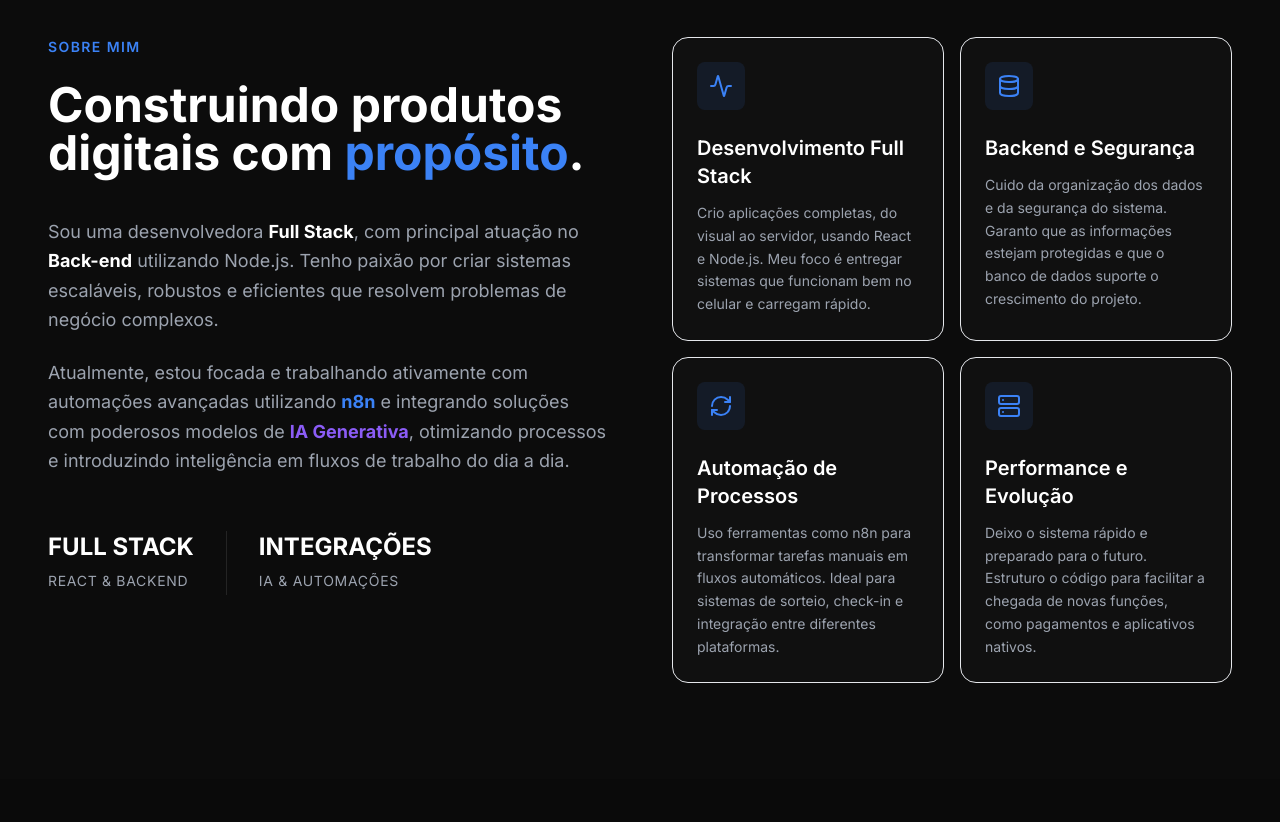
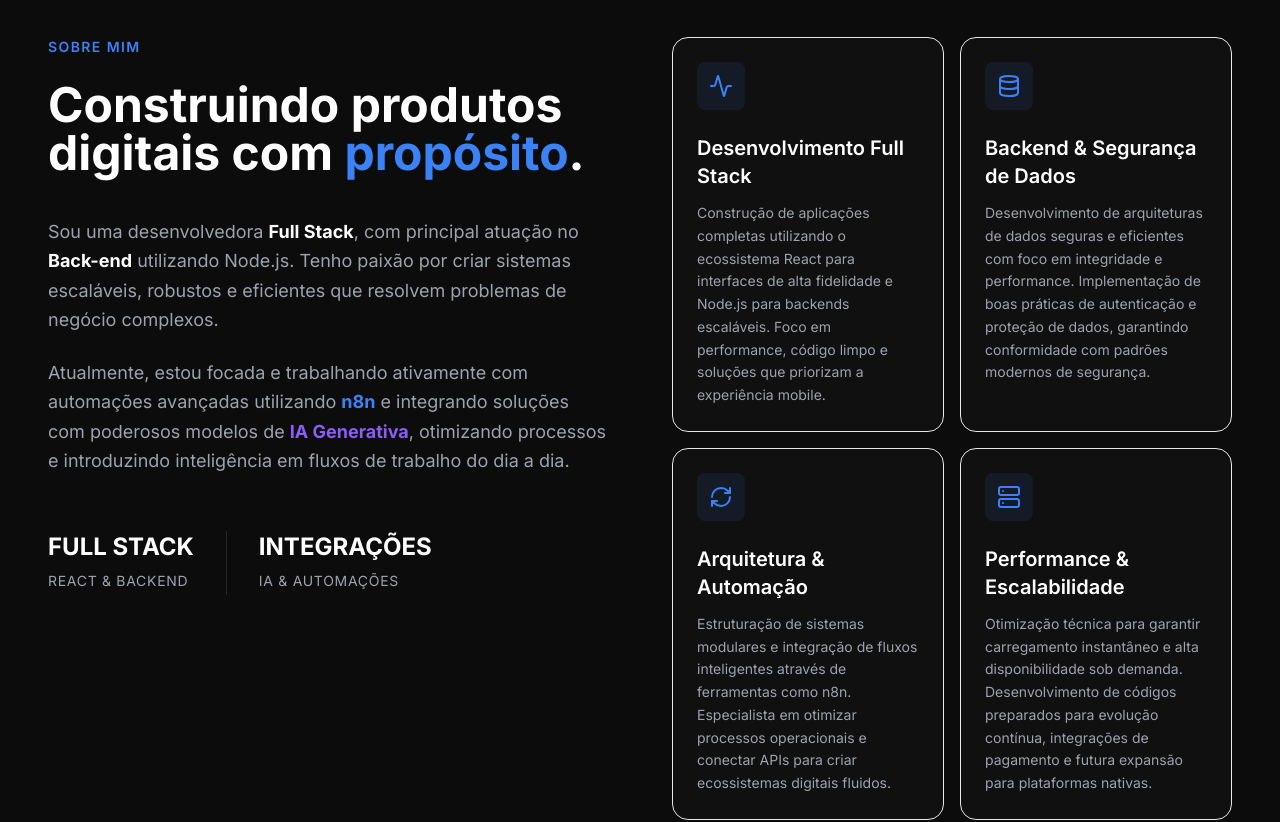
Before and after one commit to rlsgabriella/portfolio-gabriella, a React (Vite) app: page / in a window 1280 px wide. Shown: the part 860-1682 px from the top of the page. Built offline with nearby package versions, Linux system fonts and the light colour scheme.

Commit message:
docs: refine service descriptions with new technical text

```diff
--- a/src/components/About.jsx
+++ b/src/components/About.jsx
@@ -5,22 +5,22 @@ const skills = [
     {
         icon: <Activity size={24} />,
         title: 'Desenvolvimento Full Stack',
-        description: 'Crio aplicações completas, do visual ao servidor, usando React e Node.js. Meu foco é entregar sistemas que funcionam bem no celular e carregam rápido.',
+        description: 'Construção de aplicações completas utilizando o ecossistema React para interfaces de alta fidelidade e Node.js para backends escaláveis. Foco em performance, código limpo e soluções que priorizam a experiência mobile.',
     },
     {
         icon: <Database size={24} />,
-        title: 'Backend e Segurança',
-        description: 'Cuido da organização dos dados e da segurança do sistema. Garanto que as informações estejam protegidas e que o banco de dados suporte o crescimento do projeto.',
+        title: 'Backend & Segurança de Dados',
+        description: 'Desenvolvimento de arquiteturas de dados seguras e eficientes com foco em integridade e performance. Implementação de boas práticas de autenticação e proteção de dados, garantindo conformidade com padrões modernos de segurança.',
     },
     {
         icon: <RefreshCw size={24} />,
-        title: 'Automação de Processos',
-        description: 'Uso ferramentas como n8n para transformar tarefas manuais em fluxos automáticos. Ideal para sistemas de sorteio, check-in e integração entre diferentes plataformas.',
+        title: 'Arquitetura & Automação',
+        description: 'Estruturação de sistemas modulares e integração de fluxos inteligentes através de ferramentas como n8n. Especialista em otimizar processos operacionais e conectar APIs para criar ecossistemas digitais fluidos.',
     },
     {
         icon: <Server size={24} />,
-        title: 'Performance e Evolução',
-        description: 'Deixo o sistema rápido e preparado para o futuro. Estruturo o código para facilitar a chegada de novas funções, como pagamentos e aplicativos nativos.',
+        title: 'Performance & Escalabilidade',
+        description: 'Otimização técnica para garantir carregamento instantâneo e alta disponibilidade sob demanda. Desenvolvimento de códigos preparados para evolução contínua, integrações de pagamento e futura expansão para plataformas nativas.',
     }
 ];
 
```
